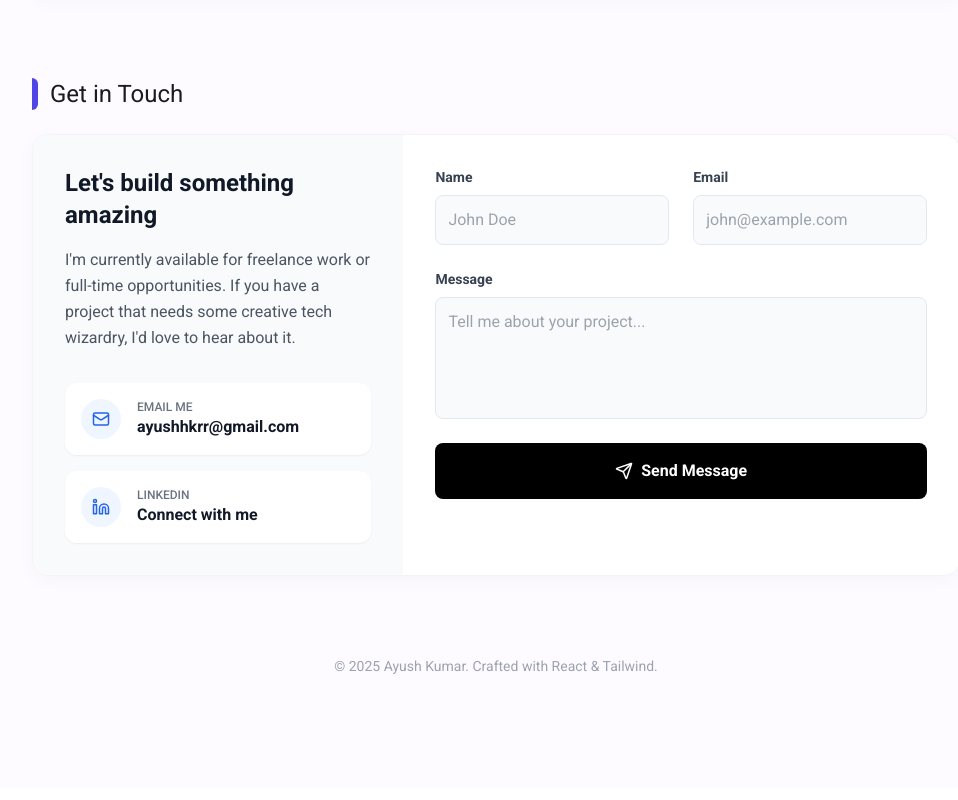
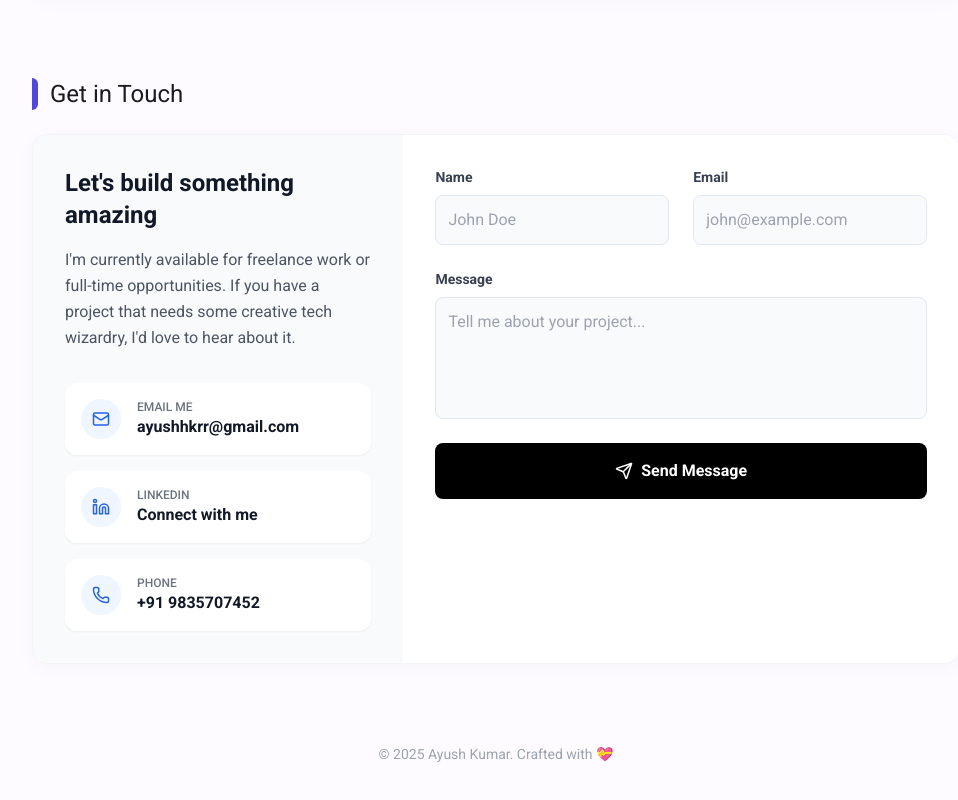
Before and after one commit to ayushhkrr/Portfolio, a React (Vite) app: page / in a window 1280 px wide. Shown: the part 1766-2566 px from the top of the page, without its empty margins (144-1102 px from the left). Built offline with nearby package versions, Linux system fonts and the light colour scheme.

Commit message:
added contact detail

```diff
--- a/src/App.jsx
+++ b/src/App.jsx
@@ -19,6 +19,7 @@ import {
   Copy,
   Check,
   Download,
+  Phone,
 } from "lucide-react";
 
 const MatrixRain = () => {
@@ -604,6 +605,23 @@ const NotionPortfolio = () => {
                       </p>
                     </div>
                   </a>
+
+                  <a
+                    href="tel:+919835707452"
+                    className="flex items-center gap-4 p-4 bg-white rounded-xl shadow-sm hover:shadow-md hover:scale-105 transition-all duration-400 ease-out group"
+                  >
+                    <div className="w-10 h-10 bg-blue-50 rounded-full flex items-center justify-center text-blue-600">
+                      <Phone size={18} />
+                    </div>
+                    <div>
+                      <p className="text-xs text-gray-500 font-medium uppercase">
+                        Phone
+                      </p>
+                      <p className="font-semibold text-gray-900">
+                        +91 9835707452
+                      </p>
+                    </div>
+                  </a>
                 </div>
               </div>
 
@@ -657,8 +675,7 @@ const NotionPortfolio = () => {
         <FadeIn delay={1000}>
           <div className="text-center text-gray-400 text-sm pb-8 pt-8">
             <p>
-              © {new Date().getFullYear()} Ayush Kumar. Crafted with React &
-              Tailwind.
+              © {new Date().getFullYear()} Ayush Kumar. Crafted with 💝
             </p>
           </div>
         </FadeIn>
```
Also changed, not shown: 2 other files (tests, documents, lock files or other folders).
